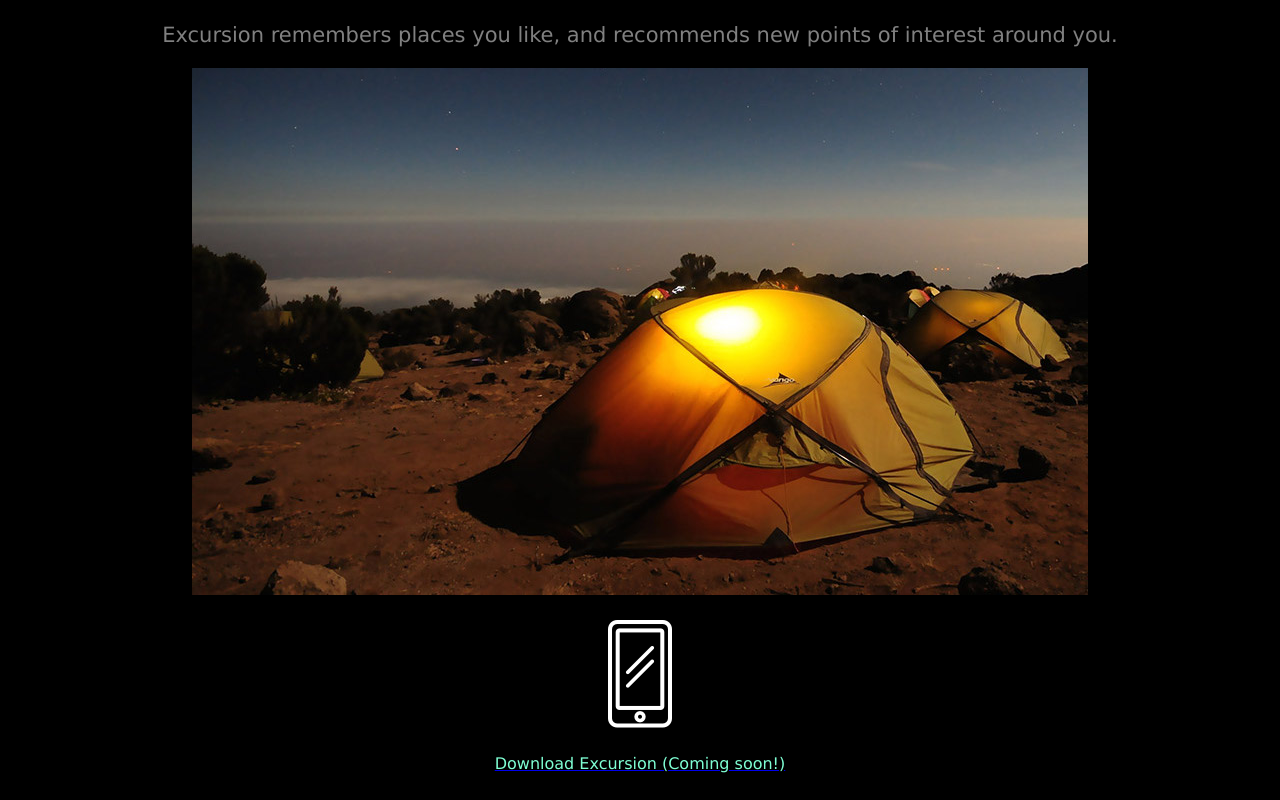
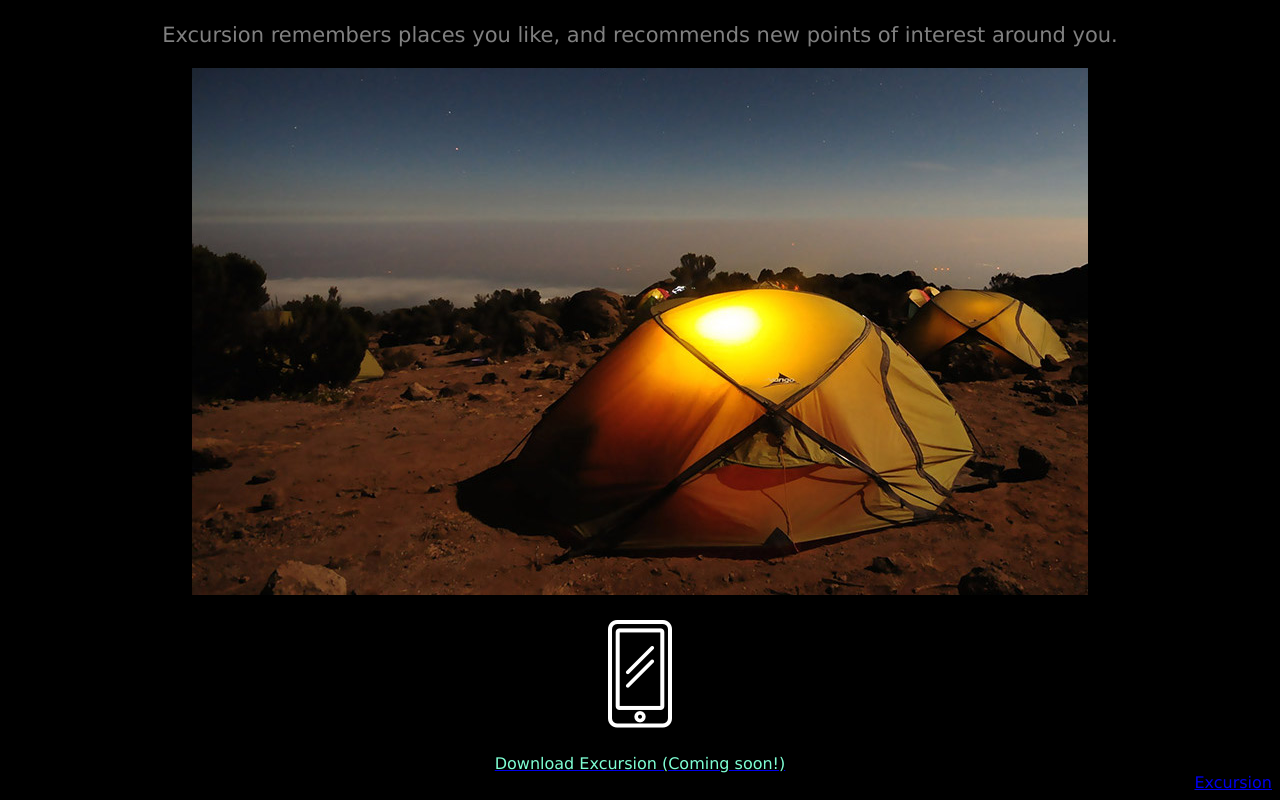
Before and after one commit to Ramtrap/excursion, a plain HTML site: page index.html in a window 1280 px wide. Shown: the part 394-1194 px from the top of the page. Drawn offline with Linux system fonts and the light colour scheme.

Commit message:
Testing addition to footer.

```diff
--- a/index.html
+++ b/index.html
@@ -22,7 +22,7 @@
       <p><img src="./resources/images/phone.png"/></p>
         <a href="https://2acfos7he5si8p38d7bt8bch7vnkofmk7m6pi8ksu1gs7kq1mc30.codecademy.cloud/" target="_blank"><span>Download Excursion (Coming soon!)</span></a>
       </div>
-      <footer>&copy; Excursion</footer>
+      <footer>&copy; Excursion | <a href="http://www.excursion.com" target="_blank">Excursion</a></footer>
     </div>
   </body>
 </html>
```
